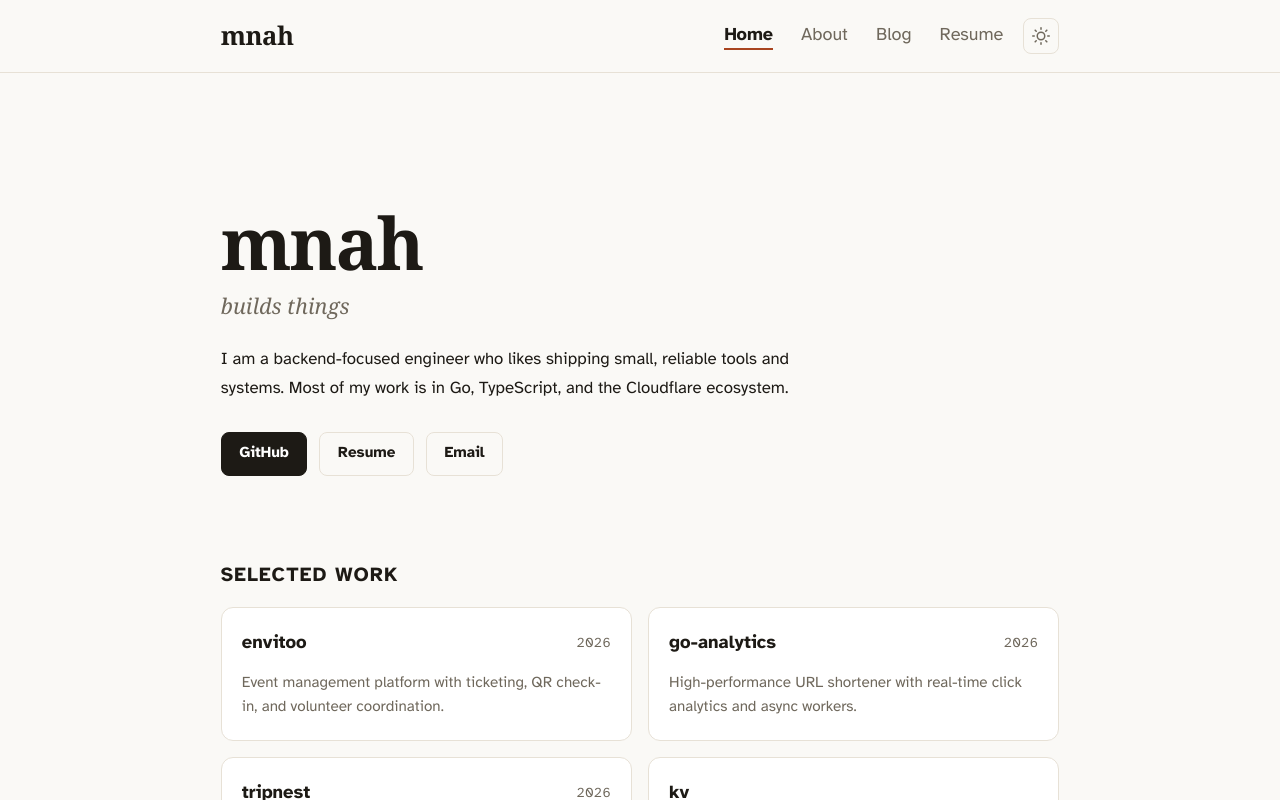
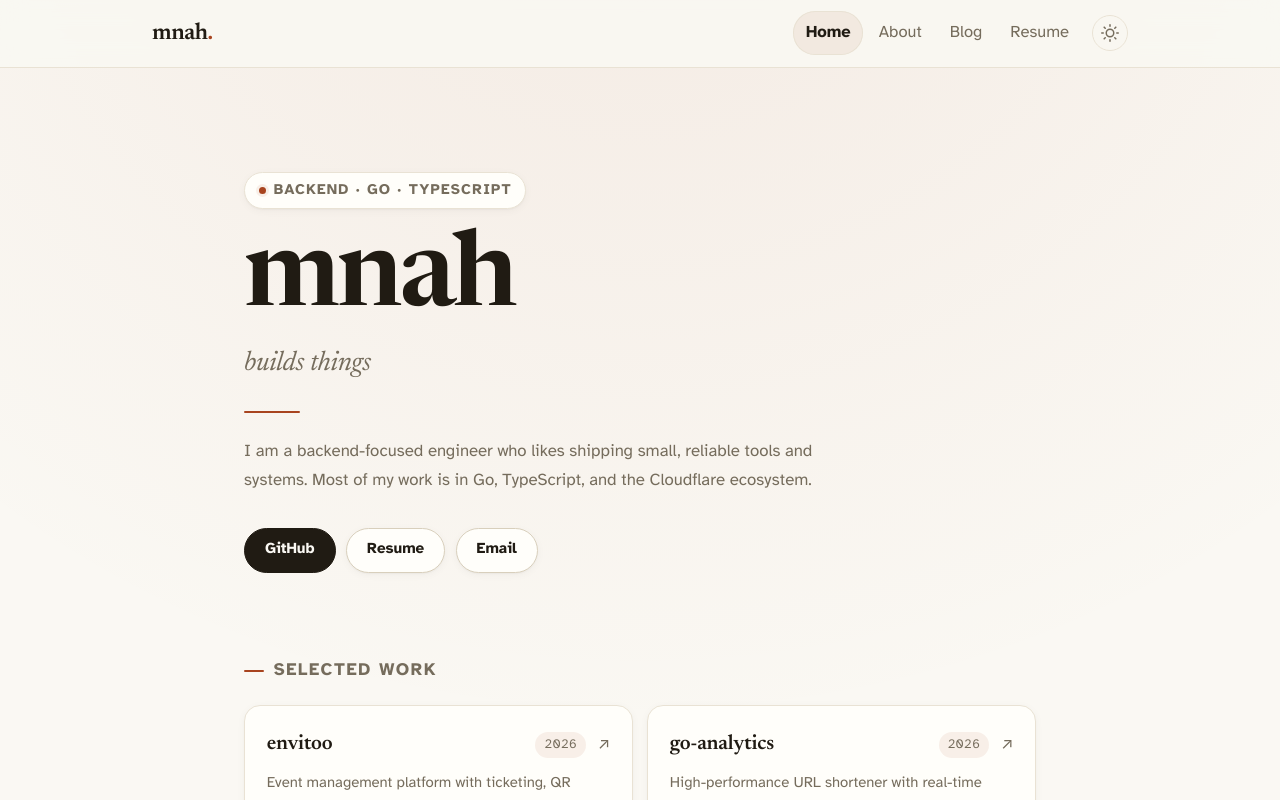
Before and after one commit to mnah05/mnah05, a React (Vite) app: page / in a window 1280 px wide. Shown: the top 800 px of the page. Built offline with nearby package versions, Linux system fonts and the light colour scheme.

Commit message:
revamp: refined minimal visual refresh (Newsreader serif, sticky blur header, polished cards)

```diff
--- a/index.html
+++ b/index.html
@@ -5,12 +5,13 @@
 		<meta name="viewport" content="width=device-width,initial-scale=1" />
 		<link rel="icon" type="image/svg+xml" href="/favicon.svg?v=2" />
 		<link rel="shortcut icon" href="/favicon.svg?v=2" />
+		<link rel="preload" href="/fonts/newsreader-latin-var.woff2" as="font" type="font/woff2" crossorigin />
 		<link rel="preload" href="/fonts/atkinson-regular.woff" as="font" type="font/woff" crossorigin />
 		<link rel="preload" href="/fonts/atkinson-bold.woff" as="font" type="font/woff" crossorigin />
 		<title>mnah — builds things</title>
 		<meta name="description" content="mnah — builds things" />
-		<meta name="theme-color" content="#faf9f6" media="(prefers-color-scheme: light)" />
-		<meta name="theme-color" content="#12100d" media="(prefers-color-scheme: dark)" />
+		<meta name="theme-color" content="#faf8f3" media="(prefers-color-scheme: light)" />
+		<meta name="theme-color" content="#131009" media="(prefers-color-scheme: dark)" />
 	</head>
 	<body>
 		<div id="root"></div>
--- a/src/pages/Home.tsx
+++ b/src/pages/Home.tsx
@@ -91,8 +91,10 @@ export default function Home() {
 			<Header />
 			<main className="home">
 				<section className="hero">
+					<span className="hero-eyebrow">Backend &middot; Go &middot; TypeScript</span>
 					<h1>mnah</h1>
 					<p className="tagline">builds things</p>
+					<hr className="hero-rule" />
 					<p className="intro">
 						I am a backend-focused engineer who likes shipping small, reliable tools
 						and systems. Most of my work is in Go, TypeScript, and the Cloudflare
@@ -127,6 +129,7 @@ export default function Home() {
 											<div className="project-head">
 												<span className="project-name">{project.name}</span>
 												{project.year && <span className="project-year">{project.year}</span>}
+												<span className="project-arrow" aria-hidden="true">&#8599;</span>
 											</div>
 											<p className="project-description">{project.description}</p>
 										</div>
@@ -137,6 +140,7 @@ export default function Home() {
 											<div className="project-head">
 												<span className="project-name">{project.name}</span>
 												{project.year && <span className="project-year">{project.year}</span>}
+												<span className="project-arrow" aria-hidden="true">&#8599;</span>
 											</div>
 											<p className="project-description">{project.description}</p>
 										</div>
--- a/src/styles/blog-post.css
+++ b/src/styles/blog-post.css
@@ -24,7 +24,7 @@
 
 .prose > .title h1 {
 	margin: 0.25rem 0 0;
-	font-size: 2.75rem;
+	font-weight: 600;
 }
 
 .prose .date {
@@ -41,10 +41,6 @@
 	margin-bottom: 1.5em;
 }
 
-.prose a {
-	font-weight: 700;
-}
-
 @media (max-width: 720px) {
 	.prose > .title h1 {
 		font-size: 2.1rem;
--- a/src/styles/global.css
+++ b/src/styles/global.css
@@ -1,36 +1,23 @@
 /*
   Global styles for mnah's personal site.
-  Polished editorial minimal with light/dark themes.
+  Refined editorial minimal — warm paper tones, Newsreader display
+  serif over Atkinson body text, light/dark themes.
 */
 
-:root {
-	color-scheme: light;
-
-	--bg: #faf9f6;
-	--surface: #ffffff;
-	--surface-raised: #ffffff;
-	--ink: #1d1a15;
-	--muted: #6f685c;
-	--hairline: #e7e1d6;
-	--accent: #a8441f;
-	--accent-strong: #8f3a18;
-	--accent-subtle: rgba(168, 68, 31, 0.08);
-	--measure: 72ch;
-	--display: "Georgia", "Times New Roman", serif;
+@font-face {
+	font-family: "Newsreader";
+	src: url("/fonts/newsreader-latin-var.woff2") format("woff2");
+	font-weight: 400 700;
+	font-style: normal;
+	font-display: swap;
 }
 
-html[data-theme="dark"] {
-	color-scheme: dark;
-
-	--bg: #12100d;
-	--surface: #1b1813;
-	--surface-raised: #23201a;
-	--ink: #f0ebe3;
-	--muted: #a0998c;
-	--hairline: #302c25;
-	--accent: #e27b52;
-	--accent-strong: #f09069;
-	--accent-subtle: rgba(226, 123, 82, 0.1);
+@font-face {
+	font-family: "Newsreader";
+	src: url("/fonts/newsreader-italic-latin-var.woff2") format("woff2");
+	font-weight: 400 700;
+	font-style: italic;
+	font-display: swap;
 }
 
 @font-face {
@@ -49,6 +36,47 @@ html[data-theme="dark"] {
 	font-display: swap;
 }
 
+:root {
+	color-scheme: light;
+
+	--bg: #faf8f3;
+	--surface: #fffefa;
+	--surface-raised: #ffffff;
+	--ink: #201b13;
+	--muted: #756c5c;
+	--hairline: #e9e2d4;
+	--hairline-strong: #d8cfbc;
+	--accent: #a8441f;
+	--accent-strong: #8f3a18;
+	--accent-subtle: rgba(168, 68, 31, 0.08);
+	--measure: 72ch;
+	--radius-sm: 6px;
+	--radius-md: 10px;
+	--radius-lg: 16px;
+	--shadow-sm: 0 1px 2px rgba(32, 27, 19, 0.04), 0 2px 8px rgba(32, 27, 19, 0.04);
+	--shadow-md: 0 2px 4px rgba(32, 27, 19, 0.05), 0 12px 32px rgba(32, 27, 19, 0.08);
+	--display: "Newsreader", Georgia, "Times New Roman", serif;
+	--body: "Atkinson", -apple-system, sans-serif;
+	--mono: ui-monospace, "SF Mono", Menlo, Consolas, monospace;
+}
+
+html[data-theme="dark"] {
+	color-scheme: dark;
+
+	--bg: #131009;
+	--surface: #1c1811;
+	--surface-raised: #241f15;
+	--ink: #f1ebdf;
+	--muted: #a39a87;
+	--hairline: #2f2920;
+	--hairline-strong: #453d2e;
+	--accent: #e58a63;
+	--accent-strong: #f0a17e;
+	--accent-subtle: rgba(229, 138, 99, 0.1);
+	--shadow-sm: 0 1px 2px rgba(0, 0, 0, 0.3), 0 2px 8px rgba(0, 0, 0, 0.25);
+	--shadow-md: 0 2px 4px rgba(0, 0, 0, 0.35), 0 12px 32px rgba(0, 0, 0, 0.4);
+}
+
 *,
 *::before,
 *::after {
@@ -57,23 +85,31 @@ html[data-theme="dark"] {
 
 html {
 	-webkit-text-size-adjust: 100%;
+	scroll-behavior: smooth;
 }
 
 body {
-	font-family: "Atkinson", sans-serif;
+	font-family: var(--body);
 	margin: 0;
 	padding: 0;
 	background: var(--bg);
 	color: var(--ink);
-	font-size: 19px;
+	font-size: 18px;
 	line-height: 1.7;
 	word-wrap: break-word;
 	overflow-wrap: break-word;
 	transition: background 0.25s ease, color 0.25s ease;
+	background-image: radial-gradient(
+		ellipse 80% 50% at 50% -10%,
+		var(--accent-subtle),
+		transparent
+	);
+	background-repeat: no-repeat;
 }
 
 ::selection {
-	background: var(--accent-subtle);
+	background: var(--accent);
+	color: var(--bg);
 }
 
 a {
@@ -90,7 +126,7 @@ a:focus-visible,
 button:focus-visible,
 [tabindex]:focus-visible {
 	outline: 2px solid var(--accent);
-	outline-offset: 2px;
+	outline-offset: 3px;
 	border-radius: 2px;
 }
 
@@ -103,32 +139,33 @@ h6 {
 	font-family: var(--display);
 	margin: 0 0 0.5rem 0;
 	color: var(--ink);
-	line-height: 1.15;
-	letter-spacing: -0.02em;
-	font-weight: 700;
+	line-height: 1.12;
+	letter-spacing: -0.015em;
+	font-weight: 600;
+	text-wrap: balance;
 }
 
 h1 {
-	font-size: 3em;
+	font-size: clamp(2.25rem, 5vw, 3rem);
 }
 
 h2 {
-	font-size: 2em;
+	font-size: clamp(1.6rem, 3.5vw, 2rem);
 }
 
 h3 {
-	font-size: 1.5em;
+	font-size: 1.35em;
 }
 
 h4 {
-	font-size: 1.25em;
+	font-size: 1.15em;
 }
 
 main {
 	width: 100%;
 	max-width: var(--measure);
 	margin: 0 auto;
-	padding: 4rem 1.5rem 6rem;
+	padding: 3.5rem 1.5rem 6rem;
 }
 
 p {
@@ -146,34 +183,38 @@ hr {
 }
 
 code {
-	font-family: ui-monospace, "SF Mono", Menlo, Consolas, monospace;
-	font-size: 0.875em;
+	font-family: var(--mono);
+	font-size: 0.85em;
 	padding: 0.15em 0.4em;
 	background: var(--accent-subtle);
 	border: 1px solid var(--hairline);
-	border-radius: 4px;
+	border-radius: 5px;
 }
 
 pre {
 	padding: 1.25rem;
 	background: var(--surface);
 	border: 1px solid var(--hairline);
-	border-radius: 8px;
+	border-radius: var(--radius-md);
+	box-shadow: var(--shadow-sm);
 	overflow-x: auto;
 }
 
 pre > code {
 	all: unset;
-	font-family: ui-monospace, "SF Mono", Menlo, Consolas, monospace;
-	font-size: 0.875em;
-	line-height: 1.6;
+	font-family: var(--mono);
+	font-size: 0.85em;
+	line-height: 1.65;
 }
 
 blockquote {
 	margin: 0 0 1em 0;
-	padding: 0 0 0 1.25rem;
-	border-left: 3px solid var(--accent);
+	padding: 0.25rem 0 0.25rem 1.25rem;
+	border-left: 2px solid var(--accent);
 	color: var(--muted);
+	font-style: italic;
+	font-family: var(--display);
+	font-size: 1.05em;
 }
 
 table {
@@ -214,15 +255,15 @@ button {
 	}
 
 	main {
-		padding: 2.5rem 1.25rem 4rem;
-	}
-
-	h1 {
-		font-size: 2.25em;
+		padding: 2.25rem 1.25rem 4rem;
 	}
 }
 
 @media (prefers-reduced-motion: reduce) {
+	html {
+		scroll-behavior: auto;
+	}
+
 	*,
 	*::before,
 	*::after {
--- a/src/styles/header.css
+++ b/src/styles/header.css
@@ -1,11 +1,16 @@
 header {
+	position: sticky;
+	top: 0;
+	z-index: 10;
 	border-bottom: 1px solid var(--hairline);
-	background: var(--bg);
+	background: color-mix(in srgb, var(--bg) 85%, transparent);
+	backdrop-filter: blur(12px);
+	-webkit-backdrop-filter: blur(12px);
 	transition: background 0.25s ease, border-color 0.25s ease;
 }
 
 header nav {
-	max-width: var(--measure);
+	max-width: 64rem;
 	margin: 0 auto;
 	padding: 0 1.5rem;
 	display: flex;
@@ -16,22 +21,31 @@ header nav {
 
 .brand {
 	font-family: var(--display);
-	font-weight: 700;
-	font-size: 1.35em;
+	font-weight: 600;
+	font-size: 1.3em;
 	letter-spacing: -0.02em;
 	color: var(--ink);
 	text-decoration: none;
-	padding: 0.9rem 0;
+	padding: 0.85rem 0;
+	transition: opacity 0.2s ease;
+}
+
+.brand::after {
+	content: ".";
+	color: var(--accent);
 }
 
 .brand:hover {
 	color: var(--ink);
+	opacity: 0.75;
 }
 
 .nav-links {
 	display: flex;
 	align-items: center;
-	gap: 0.25rem;
+	gap: 0.15rem;
+	background: transparent;
+	border-radius: 999px;
 }
 
 .nav-links a {
@@ -39,27 +53,14 @@ header nav {
 	display: inline-flex;
 	align-items: center;
 	min-height: 44px;
-	padding: 0 0.75rem;
+	padding: 0 0.8rem;
 	color: var(--muted);
 	text-decoration: none;
-	font-size: 0.95em;
-	border-radius: 6px;
+	font-size: 0.92em;
+	border-radius: 999px;
 	transition:
 		color 0.2s ease,
 		background 0.2s ease;
-}
-
-.nav-links a::after {
-	content: "";
-	position: absolute;
-	left: 0.75rem;
-	right: 0.75rem;
-	bottom: 8px;
-	height: 2px;
-	background: var(--accent);
-	transform: scaleX(0);
-	transform-origin: left;
-	transition: transform 0.2s ease;
 }
 
 .nav-links a:hover {
@@ -70,11 +71,8 @@ header nav {
 .nav-links a.active {
 	color: var(--ink);
 	font-weight: 700;
-}
-
-.nav-links a.active::after,
-.nav-links a:hover::after {
-	transform: scaleX(1);
+	background: var(--accent-subtle);
+	box-shadow: inset 0 0 0 1px var(--hairline);
 }
 
 .theme-toggle {
@@ -83,36 +81,35 @@ header nav {
 	justify-content: center;
 	width: 36px;
 	height: 36px;
-	margin-left: 0.25rem;
+	margin-left: 0.5rem;
 	padding: 0;
 	color: var(--muted);
 	background: transparent;
 	border: 1px solid var(--hairline);
-	border-radius: 8px;
+	border-radius: 999px;
 	transition:
 		color 0.2s ease,
 		background 0.2s ease,
-		border-color 0.2s ease;
+		border-color 0.2s ease,
+		transform 0.3s ease;
 }
 
 .theme-toggle:hover {
-	color: var(--ink);
+	color: var(--accent);
 	background: var(--accent-subtle);
 	border-color: var(--accent);
+	transform: rotate(15deg);
 }
 
 @media (max-width: 720px) {
 	header nav {
-		padding: 0 1.25rem;
+		padding: 0 1rem;
 	}
 
 	.nav-links a {
-		padding: 0 0.5rem;
-	}
-
-	.nav-links a::after {
-		left: 0.5rem;
-		right: 0.5rem;
+		min-height: 40px;
+		padding: 0 0.55rem;
+		font-size: 0.88em;
 	}
 
 	.theme-toggle {
--- a/src/styles/home.css
+++ b/src/styles/home.css
@@ -1,38 +1,83 @@
 .home section {
-	margin-bottom: 4rem;
+	margin-bottom: 4.5rem;
 }
 
 .hero {
-	padding: 4rem 0 1.5rem;
+	padding: 3rem 0 1rem;
 	animation: fade-in 0.6s ease both;
 }
 
+.hero-eyebrow {
+	display: inline-flex;
+	align-items: center;
+	gap: 0.5rem;
+	margin-bottom: 1.25rem;
+	padding: 0.3rem 0.85rem;
+	color: var(--muted);
+	font-size: 0.82em;
+	font-weight: 700;
+	letter-spacing: 0.08em;
+	text-transform: uppercase;
+	background: var(--surface);
+	border: 1px solid var(--hairline);
+	border-radius: 999px;
+	box-shadow: var(--shadow-sm);
+}
+
+.hero-eyebrow::before {
+	content: "";
+	width: 7px;
+	height: 7px;
+	border-radius: 50%;
+	background: var(--accent);
+	box-shadow: 0 0 0 3px var(--accent-subtle);
+}
+
 .hero h1 {
-	font-size: 4.5rem;
-	margin: 0 0 0.25rem;
+	font-size: clamp(4rem, 12vw, 6.5rem);
+	font-weight: 600;
+	margin: 0;
 	letter-spacing: -0.03em;
+	line-height: 1;
 }
 
 .tagline {
 	color: var(--muted);
-	font-size: 1.35rem;
-	margin: 0 0 1.25rem;
 	font-family: var(--display);
 	font-style: italic;
+	font-weight: 400;
+	font-size: clamp(1.35rem, 3vw, 1.7rem);
+	letter-spacing: -0.01em;
+	margin: 0.5rem 0 1.5rem;
+}
+
+.tagline em,
+.tagline .accent {
+	color: var(--accent);
+}
+
+.hero-rule {
+	width: 3.5rem;
+	height: 2px;
+	background: var(--accent);
+	border: none;
+	margin: 0 0 1.5rem;
+	border-radius: 2px;
 }
 
 .intro {
-	max-width: 56ch;
-	color: var(--ink);
+	max-width: 54ch;
+	color: var(--muted);
 	font-size: 1.05rem;
 	line-height: 1.75;
-	margin: 0 0 1.75rem;
+	margin: 0 0 2rem;
 }
 
 .hero-actions {
 	display: flex;
 	flex-wrap: wrap;
-	gap: 0.75rem;
+	gap: 0.65rem;
+	animation: fade-in 0.6s 0.15s ease backwards;
 }
 
 .button {
@@ -40,36 +85,40 @@
 	align-items: center;
 	justify-content: center;
 	min-height: 44px;
-	padding: 0.5rem 1.1rem;
+	padding: 0.55rem 1.25rem;
 	font-size: 0.95rem;
 	font-weight: 700;
-	color: var(--surface);
+	color: var(--bg);
 	background: var(--ink);
 	border: 1px solid var(--ink);
-	border-radius: 8px;
+	border-radius: 999px;
 	text-decoration: none;
 	transition:
 		background 0.2s ease,
-		color 0.2s ease,
-		transform 0.15s ease;
+		border-color 0.2s ease,
+		transform 0.15s ease,
+		box-shadow 0.2s ease;
 }
 
 .button:hover {
-	color: var(--surface);
+	color: var(--bg);
 	background: var(--accent-strong);
 	border-color: var(--accent-strong);
+	transform: translateY(-1px);
+	box-shadow: var(--shadow-sm);
 }
 
 .button-secondary {
 	color: var(--ink);
-	background: transparent;
-	border: 1px solid var(--hairline);
+	background: var(--surface);
+	border: 1px solid var(--hairline-strong);
+	box-shadow: var(--shadow-sm);
 }
 
 .button-secondary:hover {
-	background: var(--accent-subtle);
+	color: var(--accent);
+	background: var(--surface);
 	border-color: var(--accent);
-	color: var(--ink);
 }
 
 .section-header {
@@ -77,19 +126,33 @@
 	align-items: baseline;
 	justify-content: space-between;
 	gap: 1rem;
-	margin-bottom: 1.25rem;
+	margin-bottom: 1.5rem;
 }
 
 .section-header h2 {
-	font-size: 1.25rem;
-	font-family: "Atkinson", sans-serif;
+	display: flex;
+	align-items: center;
+	gap: 0.6rem;
+	font-size: 1.1rem;
+	font-family: var(--body);
+	font-weight: 700;
 	text-transform: uppercase;
-	letter-spacing: 0.06em;
+	letter-spacing: 0.09em;
+	color: var(--muted);
 	margin: 0;
 }
 
+.section-header h2::before {
+	content: "";
+	width: 1.25rem;
+	height: 2px;
+	background: var(--accent);
+	border-radius: 2px;
+	flex-shrink: 0;
+}
+
 .section-link {
-	font-size: 0.95rem;
+	font-size: 0.92rem;
 	font-weight: 700;
 	white-space: nowrap;
 }
@@ -99,8 +162,9 @@
 	margin: 0;
 	padding: 0;
 	display: grid;
-	grid-template-columns: repeat(auto-fill, minmax(280px, 1fr));
-	gap: 1rem;
+	grid-template-columns: repeat(auto-fill, minmax(270px, 1fr));
+	gap: 0.9rem;
+	perspective: 800px;
 }
 
 .projects > li {
@@ -112,51 +176,88 @@
 	height: 100%;
 	color: var(--ink);
 	text-decoration: none;
+	border-radius: var(--radius-lg);
 }
 
 .project-card {
+	position: relative;
 	height: 100%;
-	padding: 1.25rem;
+	padding: 1.35rem 1.35rem 1.25rem;
 	background: var(--surface);
 	border: 1px solid var(--hairline);
-	border-radius: 12px;
+	border-radius: var(--radius-lg);
+	box-shadow: var(--shadow-sm);
+	overflow: hidden;
 	transition:
-		transform 0.2s ease,
-		border-color 0.2s ease,
-		box-shadow 0.2s ease;
+		transform 0.25s cubic-bezier(0.2, 0.7, 0.3, 1),
+		border-color 0.25s ease,
+		box-shadow 0.25s ease;
+}
+
+.project-card::before {
+	content: "";
+	position: absolute;
+	inset: 0 0 auto 0;
+	height: 2px;
+	background: linear-gradient(90deg, var(--accent), transparent);
+	opacity: 0;
+	transition: opacity 0.25s ease;
 }
 
 .project-card:hover,
 .project-card:focus-visible {
 	transform: translateY(-3px);
-	border-color: var(--accent);
-	box-shadow: 0 8px 24px rgba(0, 0, 0, 0.06);
+	border-color: var(--hairline-strong);
+	box-shadow: var(--shadow-md);
+}
+
+.project-card:hover::before,
+.project-card:focus-visible::before {
+	opacity: 1;
 }
 
 .project-head {
 	display: flex;
 	align-items: center;
-	justify-content: space-between;
 	gap: 0.75rem;
-	margin-bottom: 0.75rem;
+	margin-bottom: 0.6rem;
 }
 
 .project-name {
-	font-weight: 700;
-	font-size: 1.15rem;
+	font-family: var(--display);
+	font-weight: 600;
+	font-size: 1.3rem;
+	letter-spacing: -0.01em;
+	flex: 1;
 }
 
 .project-year {
 	color: var(--muted);
-	font-size: 0.85rem;
+	font-size: 0.8rem;
 	white-space: nowrap;
 	font-variant-numeric: tabular-nums;
+	padding: 0.15rem 0.55rem;
+	background: var(--accent-subtle);
+	border-radius: 999px;
+}
+
+.project-arrow {
+	color: var(--muted);
+	font-size: 1rem;
+	line-height: 1;
+	transition: transform 0.2s ease, color 0.2s ease;
+}
+
+.projects a:hover .project-arrow,
+.projects a:focus-visible .project-arrow {
+	transform: translate(2px, -2px);
+	color: var(--accent);
 }
 
 .project-description {
 	margin: 0;
 	color: var(--muted);
-	font-size: 0.95rem;
+	font-size: 0.93rem;
 	line-height: 1.6;
 }
 
@@ -164,7 +265,7 @@
 	list-style: none;
 	display: flex;
 	flex-wrap: wrap;
-	gap: 0.6rem;
+	gap: 0.55rem;
 	margin: 0;
 	padding: 0;
 }
@@ -172,12 +273,21 @@
 .stack-list li {
 	display: inline-flex;
 	align-items: center;
-	padding: 0.35rem 0.8rem;
-	font-size: 0.95rem;
-	color: var(--ink);
+	padding: 0.4rem 0.9rem;
+	font-size: 0.9rem;
+	font-weight: 700;
+	color: var(--muted);
 	background: var(--surface);
 	border: 1px solid var(--hairline);
 	border-radius: 999px;
+	box-shadow: var(--shadow-sm);
+	transition: color 0.2s ease, border-color 0.2s ease, transform 0.2s ease;
+}
+
+.stack-list li:hover {
+	color: var(--ink);
+	border-color: var(--accent);
+	transform: translateY(-1px);
 }
 
 .writing-list {
@@ -196,11 +306,11 @@
 
 .writing-list a {
 	display: flex;
-	align-items: center;
+	align-items: baseline;
 	justify-content: space-between;
 	gap: 1rem;
 	min-height: 56px;
-	padding: 0.85rem 0.25rem;
+	padding: 1rem 0.25rem;
 	color: var(--ink);
 	text-decoration: none;
 	transition: padding-left 0.2s ease;
@@ -209,16 +319,27 @@
 .writing-list a:hover,
 .writing-list a:focus-visible {
 	padding-left: 0.75rem;
-	color: var(--accent);
 }
 
 .writing-title {
-	font-weight: 700;
+	font-family: var(--display);
+	font-weight: 500;
+	font-size: 1.15rem;
+	letter-spacing: -0.01em;
+	transition: color 0.2s ease;
+}
+
+.writing-list a:hover .writing-title,
+.writing-list a:focus-visible .writing-title {
+	color: var(--accent);
+	text-decoration: underline;
+	text-decoration-thickness: 1px;
+	text-underline-offset: 4px;
 }
 
 .writing-date {
 	color: var(--muted);
-	font-size: 0.9rem;
+	font-size: 0.85rem;
 	white-space: nowrap;
 	font-variant-numeric: tabular-nums;
 }
@@ -226,7 +347,7 @@
 @keyframes fade-in {
 	from {
 		opacity: 0;
-		transform: translateY(8px);
+		transform: translateY(10px);
 	}
 	to {
 		opacity: 1;
@@ -237,7 +358,7 @@
 @keyframes project-enter {
 	from {
 		opacity: 0;
-		transform: translateY(10px);
+		transform: translateY(12px);
 	}
 	to {
 		opacity: 1;
@@ -247,11 +368,7 @@
 
 @media (max-width: 720px) {
 	.hero {
-		padding: 2.5rem 0 1rem;
-	}
-
-	.hero h1 {
-		font-size: 3rem;
+		padding: 1.5rem 0 0.5rem;
 	}
 
 	.projects {
@@ -261,6 +378,6 @@
 	.writing-list a {
 		flex-direction: column;
 		align-items: flex-start;
-		gap: 0.25rem;
+		gap: 0.2rem;
 	}
 }
```
Also changed, not shown: src/styles/footer.css (+11 -10 lines), src/styles/resume.css (+24 -6 lines), public/fonts/newsreader-italic-latin-var.woff2 (added), public/fonts/newsreader-latin-var.woff2 (added).
